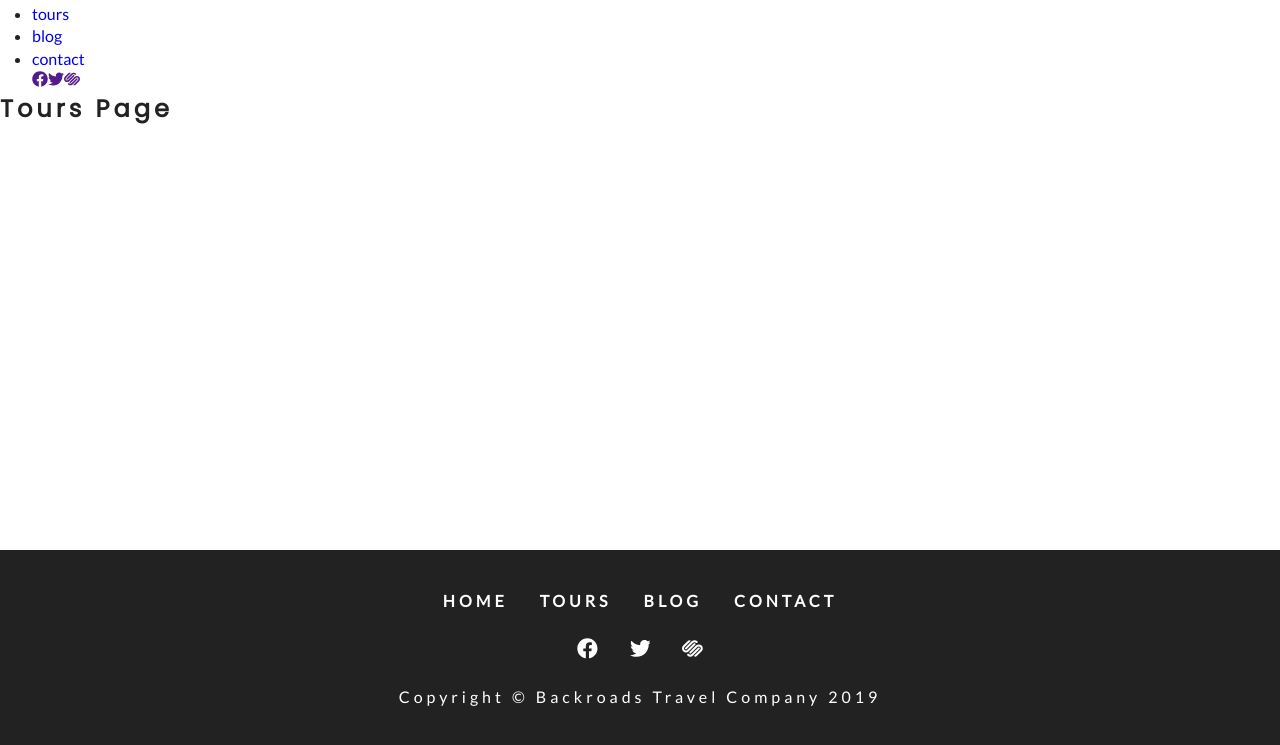
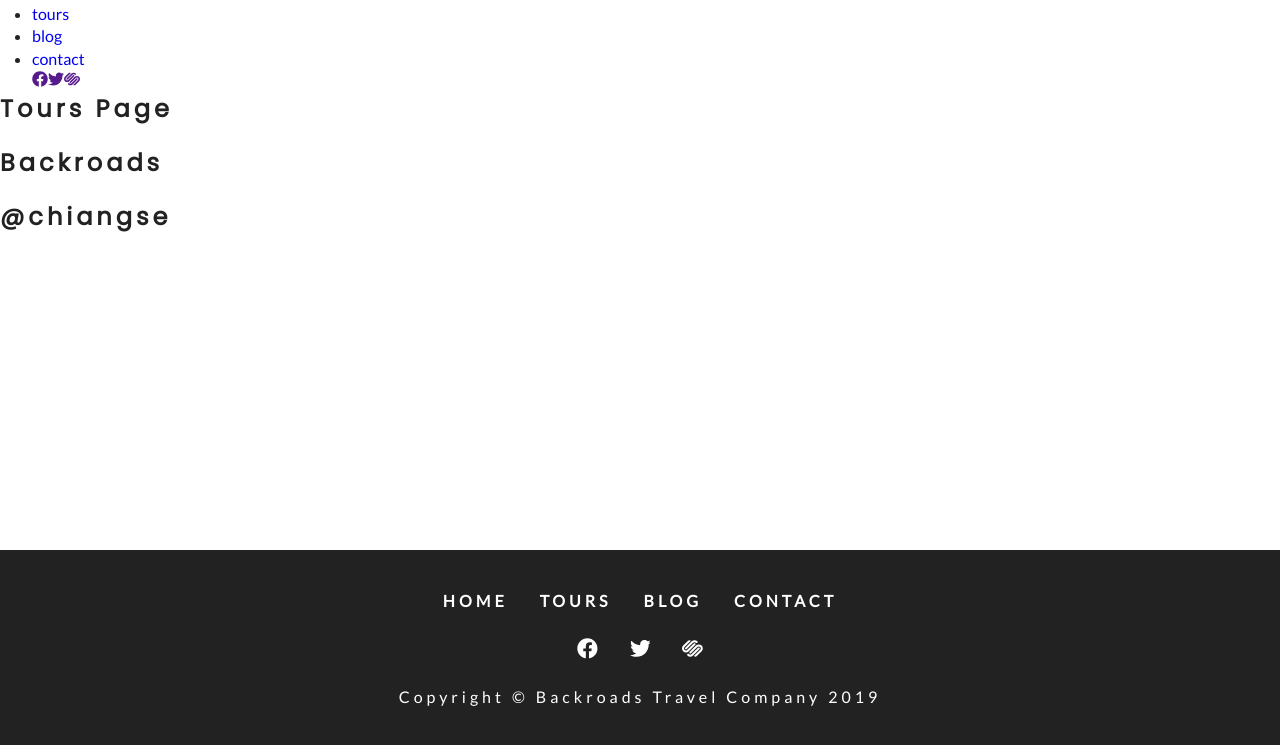
Before and after one commit to chiangs/gatsby-backroads, a Gatsby site: page /tours in a window 1280 px wide. Shown: the part 55-800 px from the top of the page. Built offline with nearby package versions, Linux system fonts and the light colour scheme; Gatsby itself is replaced by a stand-in of ours.

Commit message:
Static queries for siteMetadata

```diff
--- a/gatsby-config.js
+++ b/gatsby-config.js
@@ -6,6 +6,11 @@
 
 module.exports = {
   /* Your site config here */
+  siteMetadata: {
+    title: "Backroads",
+    description: "Explore awesome worldwide tours & discover unique adventures",
+    author: "@chiangse",
+  },
   plugins: [
     {
       resolve: `gatsby-plugin-styled-components`,
--- /dev/null
+++ b/src/components/RegularHeaders.js
@@ -0,0 +1,32 @@
+import React from "react"
+import { StaticQuery, graphql } from "gatsby"
+
+const getSiteData = graphql`
+  query {
+    site {
+      siteMetadata {
+        title
+        description
+        author
+      }
+    }
+  }
+`
+const RegularHeaders = () => {
+  return (
+    <StaticQuery
+      query={getSiteData}
+      render={res => {
+        const data = res.site.siteMetadata
+        return (
+          <div>
+            <h1>{data.title}</h1>
+            <h2>{data.author}</h2>
+          </div>
+        )
+      }}
+    ></StaticQuery>
+  )
+}
+
+export default RegularHeaders
--- a/src/pages/tours.js
+++ b/src/pages/tours.js
@@ -1,11 +1,13 @@
 import React from "react"
 import Layout from "../components/Layout"
+import Header from "../components/RegularHeaders"
 
 const tours = () => {
   return (
     <Layout>
       <article>
         <h1>Tours Page</h1>
+        <Header />
       </article>
     </Layout>
   )
```
Also changed, not shown: src/components/Header.js (added, +29 -0 lines).
